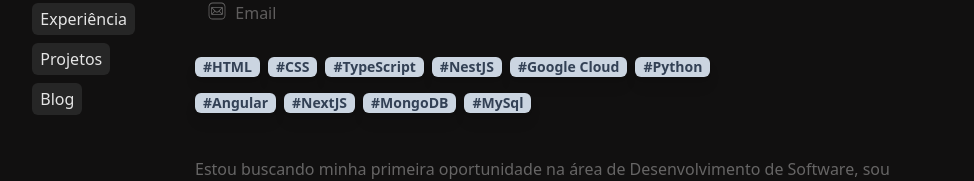
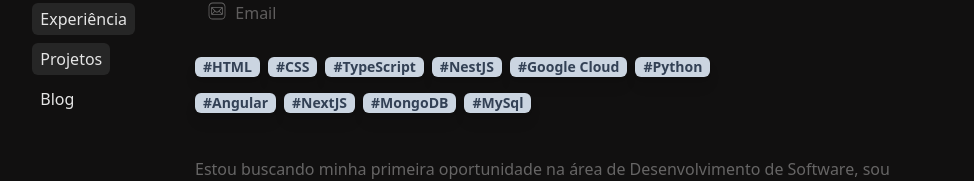
Before and after one commit to rafaapcode/portfolio-new, a Next.js app: page / in a window 1280 px wide. Shown: the part 207-388 px from the top of the page, without its empty margins (121-1095 px from the left). Built offline with nearby package versions, Linux system fonts and the light colour scheme.

Commit message:
feat: change the design of blog button

```diff
--- a/app/page.jsx
+++ b/app/page.jsx
@@ -56,7 +56,7 @@ export default function Header() {
               animate={{ scale: 1 }}
               whileTap={{ y: -5 }}
               transition={{ duration: 0.4 }}
-              className="w-fit h-fit px-2 py-1 rounded-md mt-2 bg-[#262626] hover:cursor-pointer text-[#E5E5E5] transition ease-in-out duration-500"
+              className="w-fit h-fit px-2 py-1 rounded-md mt-2 hover:cursor-pointer hover:text-[#838383]  text-[#E5E5E5] transition ease-in-out duration-500"
             >
               <a href="/blog">Blog</a>
             </motion.li>
```
